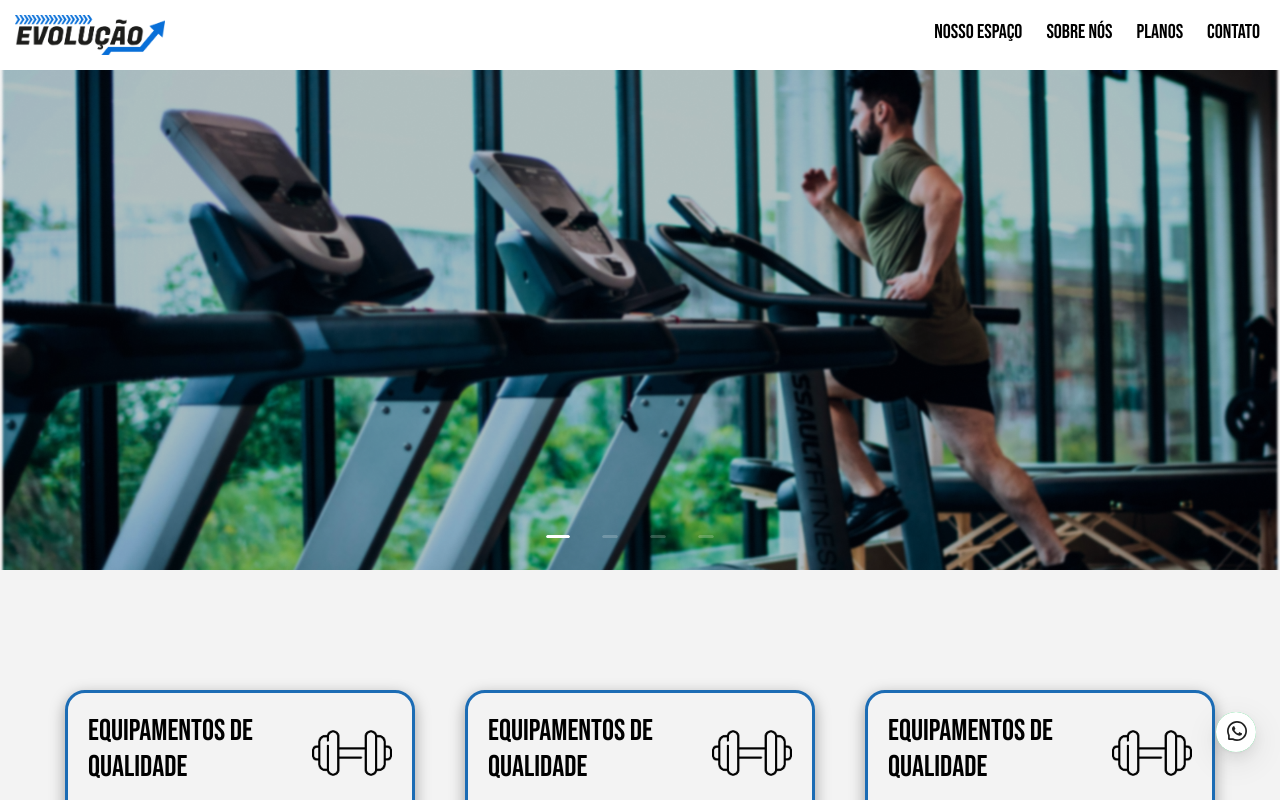
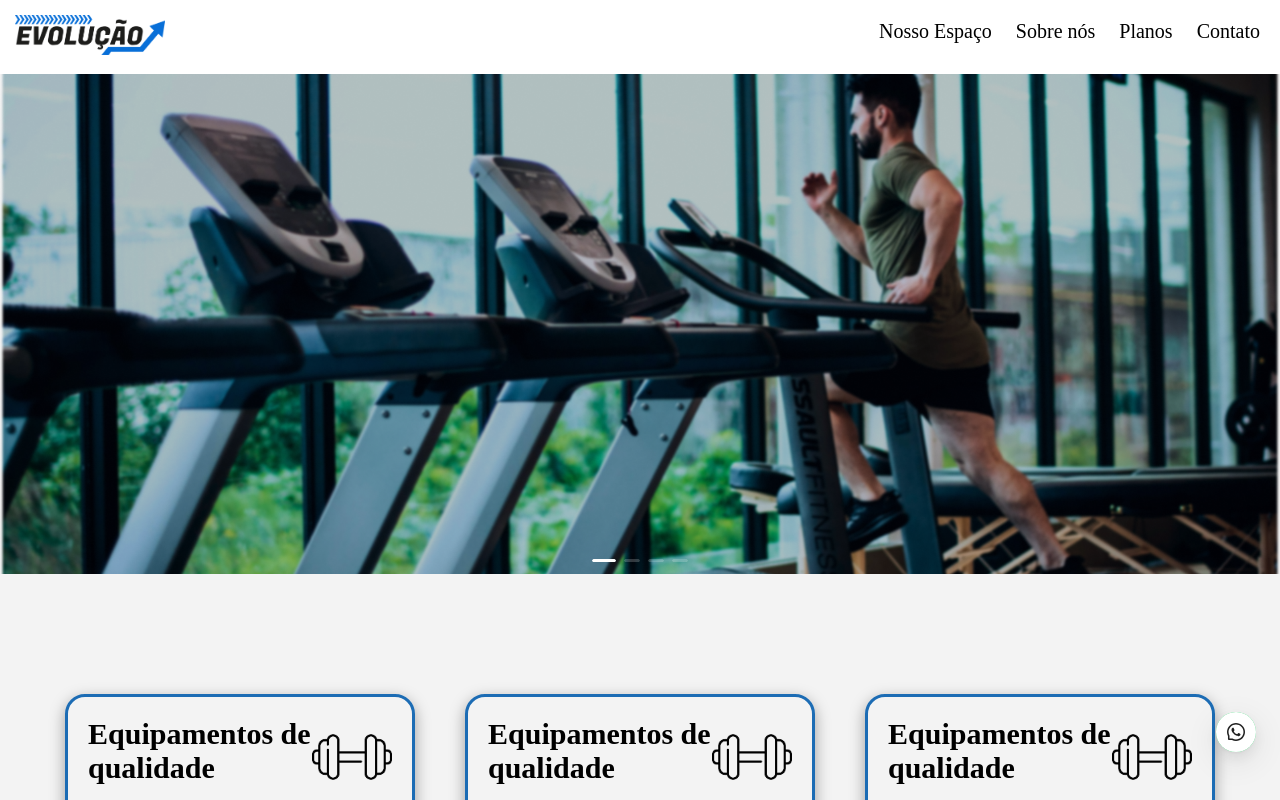
Before and after one commit to SamIamarino/Academia-Evolucao-Project, a React (Vite) app in the folder academia-evolucao/: page / in a window 1280 px wide. Shown: the top 800 px of the page. Built offline with nearby package versions, Linux system fonts and the light colour scheme.

Commit message:
fix: arrumando header dark theme

```diff
--- a/academia-evolucao/src/components/header/Header.jsx
+++ b/academia-evolucao/src/components/header/Header.jsx
@@ -48,15 +48,17 @@ export default function Header(){
 
     return(
     <header className={isDarkTheme ? 'dark-themed-header' : undefined}>
+       <a href="/">
         <img src={logo} alt="logo-evolução" className="logo"/>
+       </a>
         <div>
-            <ul>
+            <ul className='link-container'>
                 {/* Não sei se guardar esse ternario numa variavel e passar seria mais legivel */}
-                <li><a href="#nossoEspaco" className={isDarkTheme ? 'dark-themed-header-a' : ''}>Nosso Espaço</a></li>
-                <li><a href="#" className={isDarkTheme ? 'dark-themed-header-a' : ''}>Sobre nós</a></li>
-                <li><a href="#nossosPlanos" className={isDarkTheme ? 'dark-themed-header-a' : ''}>Planos</a></li>
+                <li><a href="#nossoEspaco" className={isDarkTheme ? 'dark-themed-header-a' : 'styled-links'}>Nosso Espaço</a></li>
+                <li><a href="#" className={isDarkTheme ? 'dark-themed-header-a' : 'styled-links'}>Sobre nós</a></li>
+                <li><a href="#nossosPlanos" className={isDarkTheme ? 'dark-themed-header-a' : 'styled-links'}>Planos</a></li>
                 {/* Contatos apenas para teste dps sera tirado */}
-                <li><a href="#contatos" className={isDarkTheme ? 'dark-themed-header-a' : ''}>Contato</a></li>
+                <li><a href="#contatos" className={isDarkTheme ? 'dark-themed-header-a' : 'styled-links'}>Contato</a></li>
             </ul>
         </div>
     </header>
--- a/academia-evolucao/src/components/header/headerStyles.css
+++ b/academia-evolucao/src/components/header/headerStyles.css
@@ -1,9 +1,4 @@
-*{
-    font-family: "Bebas Neue", sans-serif;
-    font-weight: 400;
-    font-style: normal;
-    font-size: 20px;
-}
+
 
 header{
     display: flex;
@@ -15,31 +10,33 @@ header{
 
 .dark-themed-header{
     background: #1C1C1C;
+
 }
 
 .dark-themed-header-a{
     color: white;
+    transition: 0.3s;
 }
 
 .dark-themed-header-a:hover{
     color: #04FC04;
 }
 
-ul{
+.link-container{
     padding: 20px;
     display: flex;
     list-style: none;
     gap: 3vh;
 }
 
-a{
+.styled-links{
     text-decoration: none;
     color: black;
     font-size: 20px;
     transition: 0.3s;
 }
 
-a:hover{
+.styled-links:hover{
     color: #1C6CB4;
 }
 
@@ -58,7 +55,7 @@ a:hover{
         height: 70px;
     }
 
-    ul{
+    .link-container{
         display: none;
     }
   }
```
